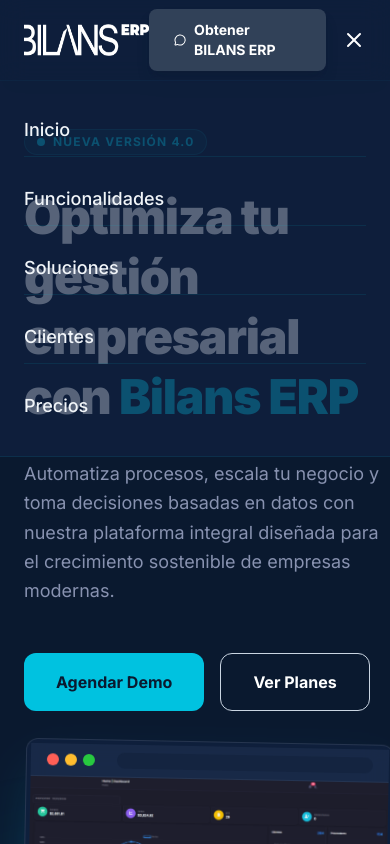
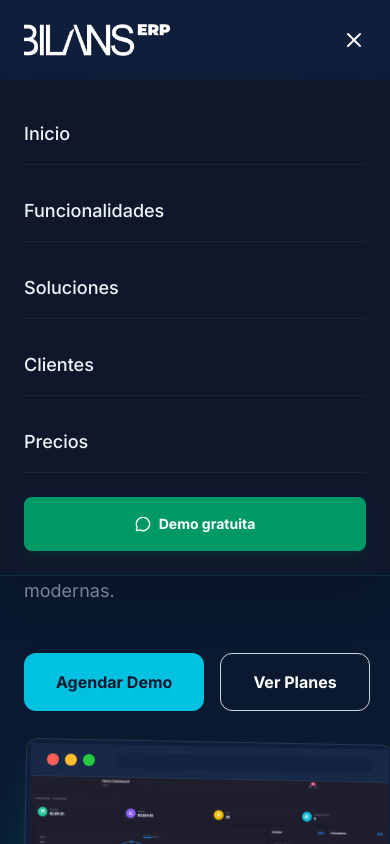
Before and after one commit to waf503/3land-web-site, a React (Vite) app: page / in a window 390 px wide. Both pictures are taken after a click on the button 354 px from the left and 40 px from the top of the page. Shown: the top 844 px of the page. Built offline with nearby package versions, Linux system fonts and the light colour scheme.

Commit message:
feature: add whatsappButton

```diff
--- a/src/components/Header.jsx
+++ b/src/components/Header.jsx
@@ -39,9 +39,12 @@ export default function Header() {
 
                 {/* Actions Buttons */}
                 <div className="flex items-center gap-4">
-                    <WhatsAppButton theme="secondary">
-                        Obtener BILANS ERP
-                    </WhatsAppButton>
+                    {/* 1. ESTE BOTÓN SOLO SE VE EN ESCRITORIO (md:flex) */}
+                    <div className="hidden md:flex">
+                        <WhatsAppButton theme="secondary">
+                            Obtener BILANS ERP
+                        </WhatsAppButton>
+                    </div>
 
                     <button className="md:hidden text-white" onClick={() => setIsOpen(!isOpen)}>
                         {isOpen ? <X /> : <Menu />}
@@ -49,19 +52,26 @@ export default function Header() {
                 </div>
             </nav>
 
-            {/* Mobil glass menu */}
+            {/* Mobil Menu - Fondo Sólido para mejor legibilidad */}
             {isOpen && (
-                <nav className="absolute top-full left-0 w-full glass p-6 md:hidden flex flex-col gap-4">
+                <nav className="absolute top-full left-0 w-full bg-slate-900 border-b border-primary/10 p-6 md:hidden flex flex-col gap-4 shadow-2xl animate-in fade-in slide-in-from-top-2">
                     {NAV_LINKS.map((link) => (
                         <Link
                             key={link.name}
                             to={link.href}
-                            onClick={(e) => handleLinkClick(e, link.href)}
-                            className="text-lg font-medium text-slate-100 py-3 border-b border-primary/10 last:border-0"
+                            onClick={() => setIsOpen(false)}
+                            className="text-lg font-medium text-slate-100 py-4 border-b border-white/5 last:border-0 active:text-primary transition-colors"
                         >
                             {link.name}
                         </Link>
                     ))}
+
+                    {/* Botón de WhatsApp integrado en el menú móvil */}
+                    <div className="pt-2">
+                        <WhatsAppButton theme="success" className="w-full py-4 text-base">
+                            Demo gratuita
+                        </WhatsAppButton>
+                    </div>
                 </nav>
             )}
         </header>
```
